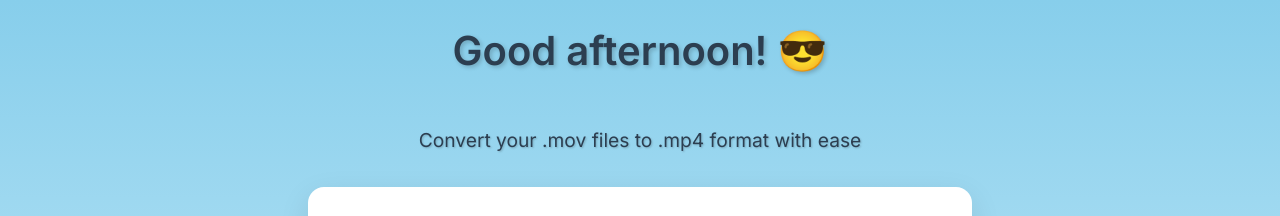
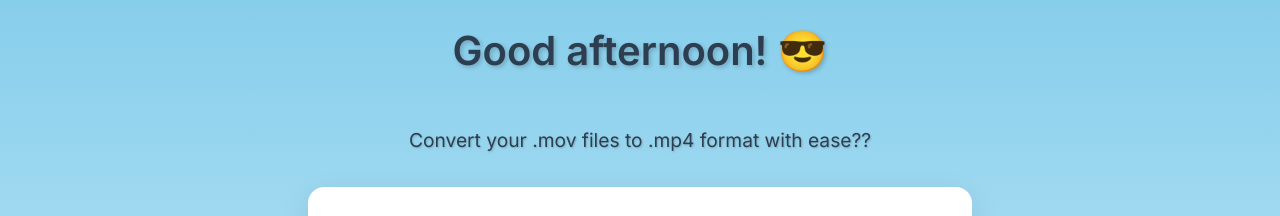
Before and after one commit to jon424/mov-to-mp4, a Vue app in the folder frontend/: page / in a window 1280 px wide. Shown: the top 216 px of the page. Built offline with nearby package versions, Linux system fonts and the light colour scheme.

Commit message:
updating to test deployment

```diff
--- a/frontend/src/App.vue
+++ b/frontend/src/App.vue
@@ -1,7 +1,7 @@
 <template>
   <div class="container" :class="timeOfDay">
     <h2 class="greeting fade-in">{{ greeting }}</h2>
-    <p class="subtitle fade-in delay-1">Convert your .mov files to .mp4 format with ease</p>
+    <p class="subtitle fade-in delay-1">Convert your .mov files to .mp4 format with ease??</p>
     <div class="converter-card fade-in delay-2">
       <div class="animated-image">
         <img
```
